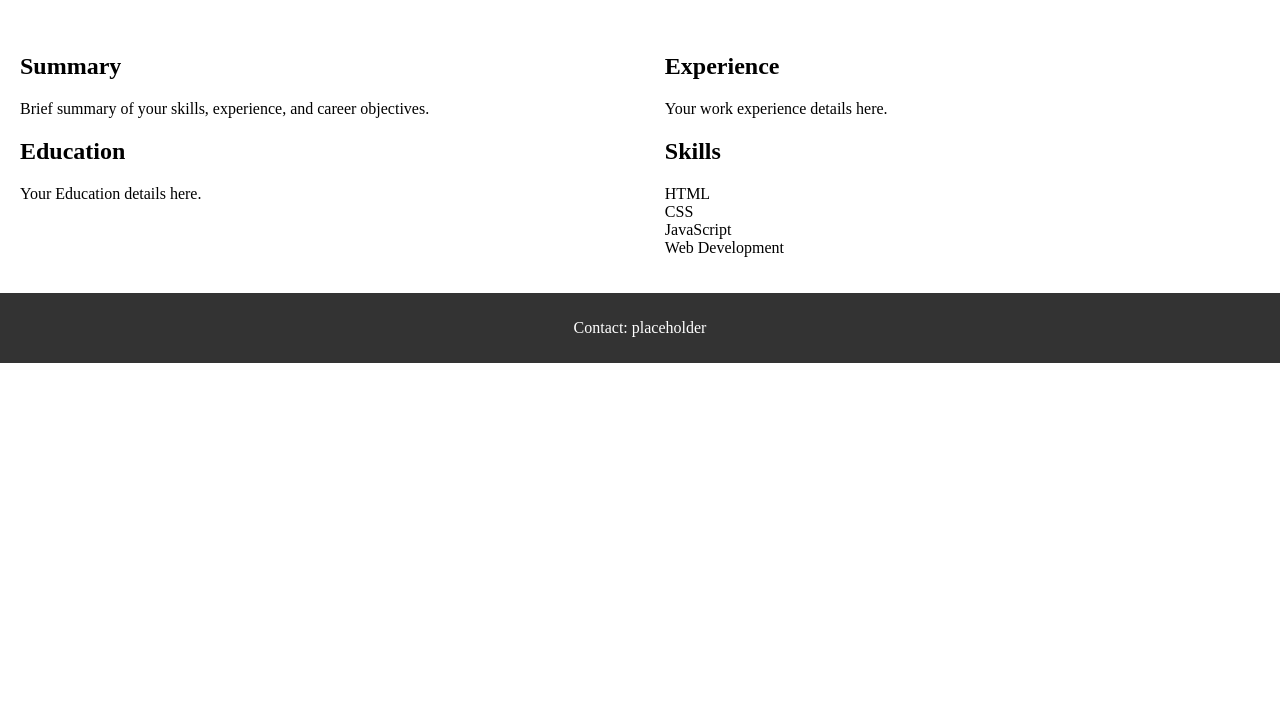
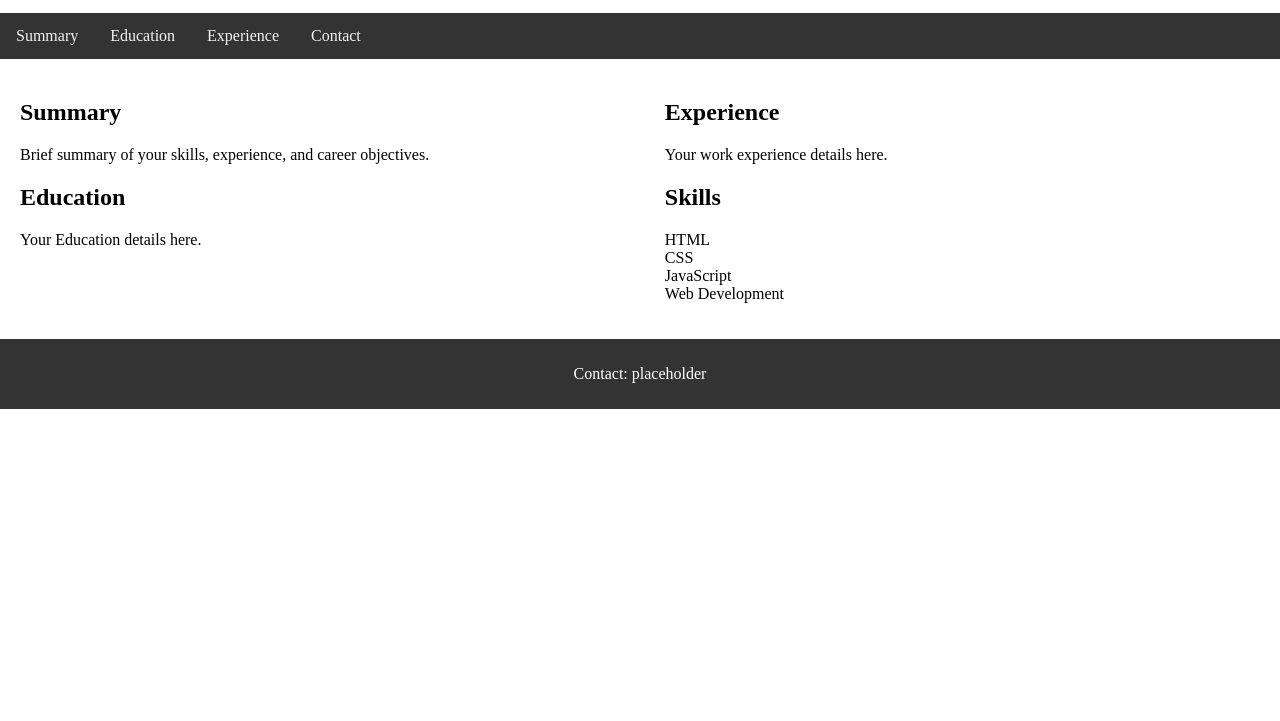
Before and after one commit to kstro9605/kstro9605.github.io, a plain HTML site: page index.html in a window 1280 px wide. Shown: the part 79-800 px from the top of the page. Drawn offline with Linux system fonts and the light colour scheme; a script that the page names is missing.

Commit message:
Update index.html

```diff
--- a/index.html
+++ b/index.html
@@ -11,6 +11,12 @@
         <h1>Kyle Strother</h1>
         <p>Software Developer</p>
     </header>
+    <div class="topnav">
+      <a href="#">Summary</a>
+      <a href="#">Education</a>
+      <a href="#">Experience</a>
+      <a href="#">Contact</a>
+    </div>
     <section class="main-content">
         <div class="left-column">
             <h2>Summary</h2>
```
